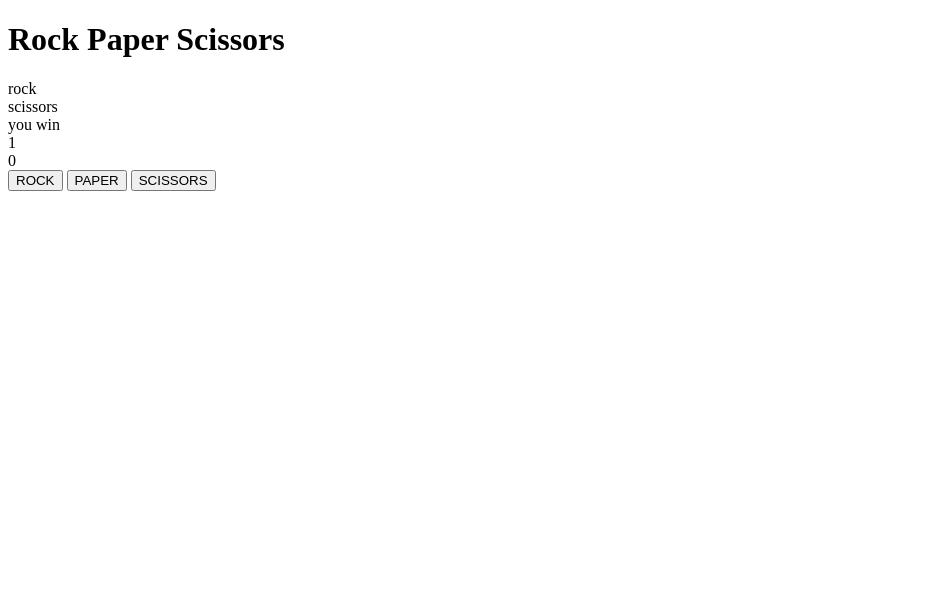
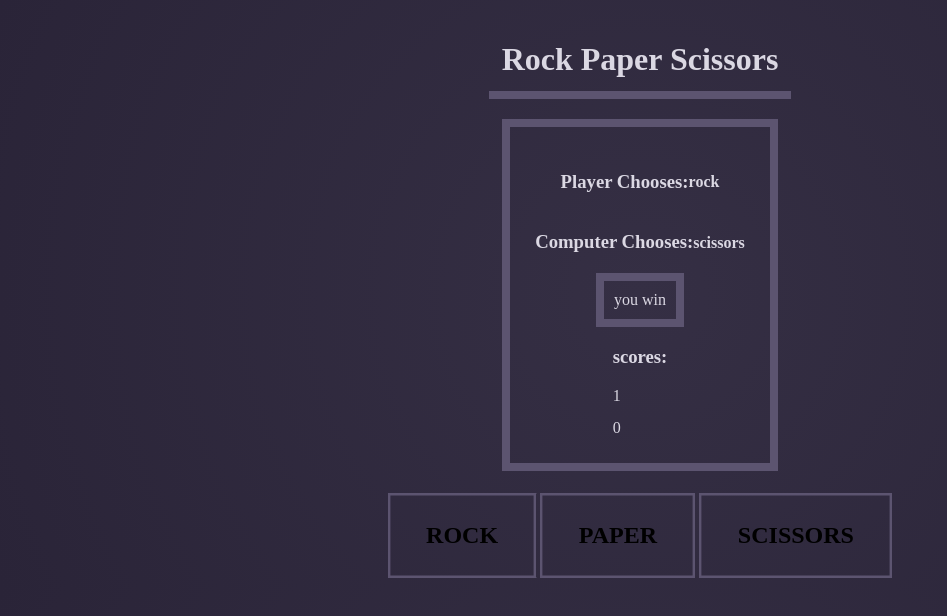
Before and after one commit to EliCodes-UX/TOP-rps-project, a plain HTML site: page index.html in a window 1280 px wide. Both pictures are taken after a click on the button "ROCK". Shown: the whole page, without its empty margins (0-947 px from the left). Drawn offline with Linux system fonts and the light colour scheme; a web font is replaced by a local one.

Commit message:
finished all gameplay and styling will refactor and make cleaner

```diff
--- a/index.html
+++ b/index.html
@@ -1,6 +1,12 @@
 <!DOCTYPE html>
 <html lang="en">
   <head>
+    <link
+      rel="stylesheet"
+      media="screen"
+      href="https://fontlibrary.org//face/press-start-2p"
+      type="text/css"
+    />
     <meta charset="UTF-8" />
     <meta name="viewport" content="width=device-width, initial-scale=1.0" />
     <link rel="stylesheet" href="style.css" />
@@ -8,15 +14,25 @@
     <title>rock paper scissors</title>
   </head>
   <body>
-    <h1>Rock Paper Scissors</h1>
-    <div class="user-choice-display"></div>
-    <div class="computer-choice-display"></div>
-    <div class="winner"></div>
-    <div class="scores">
-      <div class="user-score"></div>
-      <div class="computer-score"></div>
-    </div>
+    <h1 class="header">Rock Paper Scissors</h1>
+
     <div class="game-container">
+      <div class="displays">
+        <div class="player-display">
+          <h3>Player Chooses:</h3>
+          <h4 class="user-choice-display"></h4>
+        </div>
+        <div class="computer-display">
+          <h3>Computer Chooses:</h3>
+          <h4 class="computer-choice-display"></h4>
+        </div>
+        <div class="winner"></div>
+        <div class="scores">
+          <h3>scores:</h3>
+          <div class="user-score">0</div>
+          <div class="computer-score">0</div>
+        </div>
+      </div>
       <div class="choices">
         <button id="rock" class="user-choice">ROCK</button>
         <button id="paper" class="user-choice">PAPER</button>
--- a/main.js
+++ b/main.js
@@ -58,19 +58,23 @@ function playRound(playerSelection, computerSelection) {
   computerScoreDisplay.innerHTML = computerScore;
 
   console.log(roundWinner);
-
-  if (
-    parseInt(userScore.innerHTML) === maxScore ||
-    parseInt(computerScore.innerHTML) === maxScore
-  ) {
-    isGameOver();
-  }
 }
 
 console.log(playerSelection.id);
 
-// end game after the 5th point gets added to winner
+const isGameOver = () => {
+  if (userScore === maxScore || computerScore === maxScore) {
+    alert('Game Over');
+    resetGame();
+  }
+};
 
-const isGameOver = () => {
-  alert('game over');
+const resetGame = () => {
+  computerScore = 0;
+  userScore = 0;
+  userScoreDisplay.innerHTML = userScore;
+  computerScoreDisplay.innerHTML = computerScore;
+  gamePlay.innerHTML = '';
+  computerChoice.innerHTML = '';
+  userDisplay.innerHTML = '';
 };
--- a/style.css
+++ b/style.css
@@ -0,0 +1,99 @@
+:root {
+  --main-color: #2a2438;
+  --secondary-color: #352f44;
+  --accent-color: #5c5470;
+  --text-color: #dbd8e3;
+  font-family: 'PressStart2PRegular';
+  font-weight: normal;
+  font-style: normal;
+  --border: 1dvh solid var(--accent-color);
+}
+body {
+  background: radial-gradient(
+    circle,
+    var(--secondary-color),
+    var(--main-color)
+  );
+  color: var(--text-color);
+  display: flex;
+  flex-direction: column;
+  align-items: center;
+}
+
+.header {
+  display: flex;
+  border-bottom: var(--border);
+  margin: 20px;
+  padding: 1dvw;
+  align-items: center;
+  justify-content: center;
+  flex-wrap: wrap;
+}
+
+.game-container {
+  display: flex;
+  flex-direction: column;
+  align-items: center;
+}
+.displays {
+  border: var(--border);
+  display: flex;
+  justify-content: center;
+  flex-direction: column;
+  align-items: center;
+  padding: 2vw;
+}
+.winner {
+  border: var(--border);
+  padding: 10px;
+}
+.player-display {
+  display: flex;
+}
+.computer-display {
+  display: flex;
+}
+.user-score {
+  padding-bottom: 0.9em;
+}
+.scores {
+  display: flex;
+  flex-direction: column;
+}
+
+.choices {
+  margin-top: 2.8dvh;
+}
+button {
+  --c: var(--accent-color);
+
+  box-shadow: 0 0 0 0.1em inset var(--c);
+  --_g: linear-gradient(var(--c) 0 0) no-repeat;
+  background: var(--_g) calc(var(--_p, 0%) - 100%) 0%,
+    var(--_g) calc(200% - var(--_p, 0%)) 0%,
+    var(--_g) calc(var(--_p, 0%) - 100%) 100%,
+    var(--_g) calc(200% - var(--_p, 0%)) 100%;
+  background-size: 50.5% calc(var(--_p, 0%) / 2 + 0.5%);
+  outline-offset: 0.1em;
+  transition: background-size 0.4s, background-position 0s 0.4s;
+}
+button:hover {
+  --_p: 100%;
+  transition: background-position 0.4s, background-size 0s;
+}
+button:active {
+  box-shadow: 0 0 9e9Q inset #0009;
+  background-color: var(--c);
+  color: #fff;
+}
+
+button {
+  font-family: 'PressStart2PRegular';
+  font-size: 1.5rem;
+  cursor: pointer;
+  padding: 1.2em 1.6em;
+  font-weight: bold;
+  border: none;
+}
+/* button css by: Temani Afif
+ */
```
